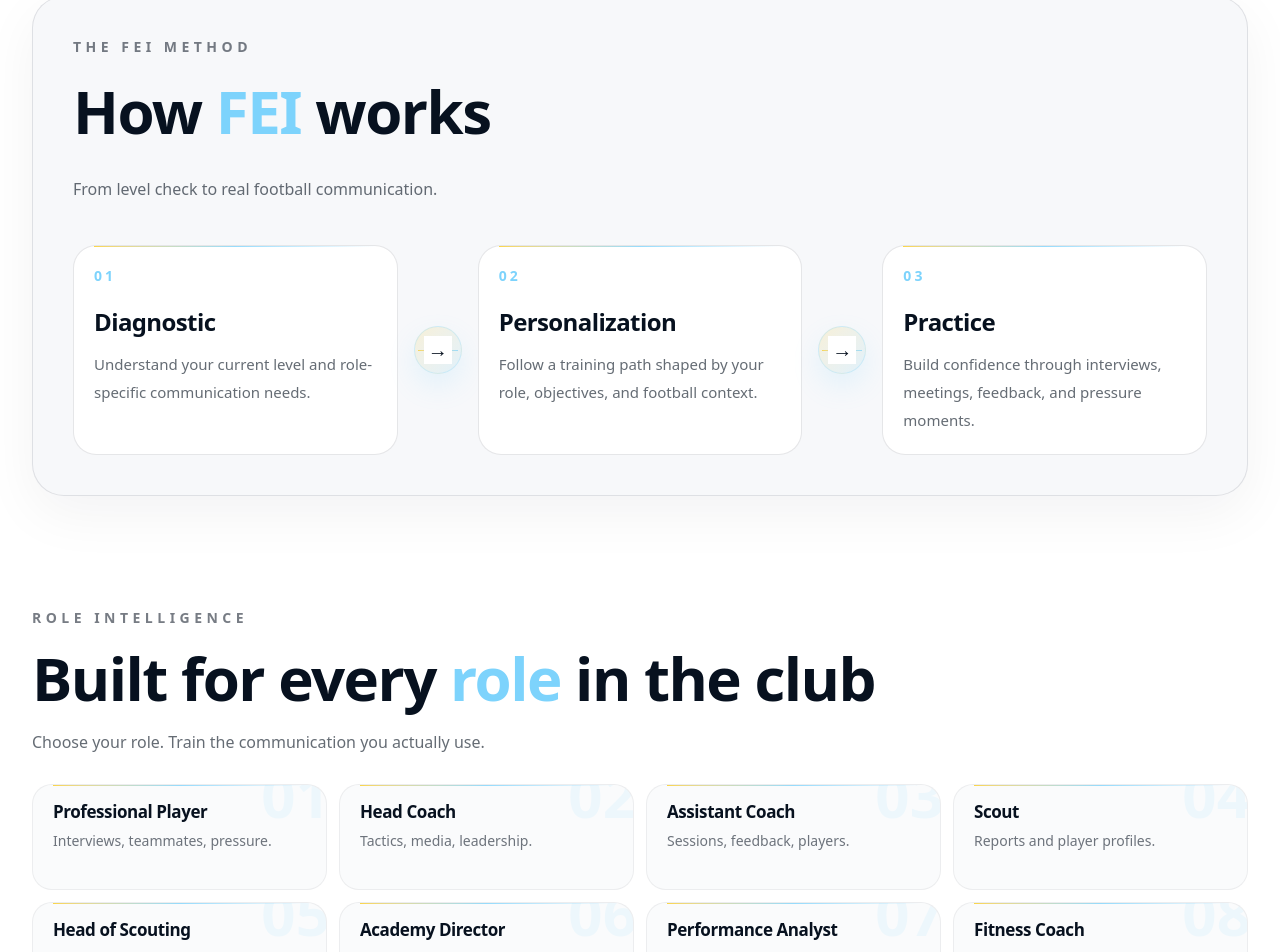
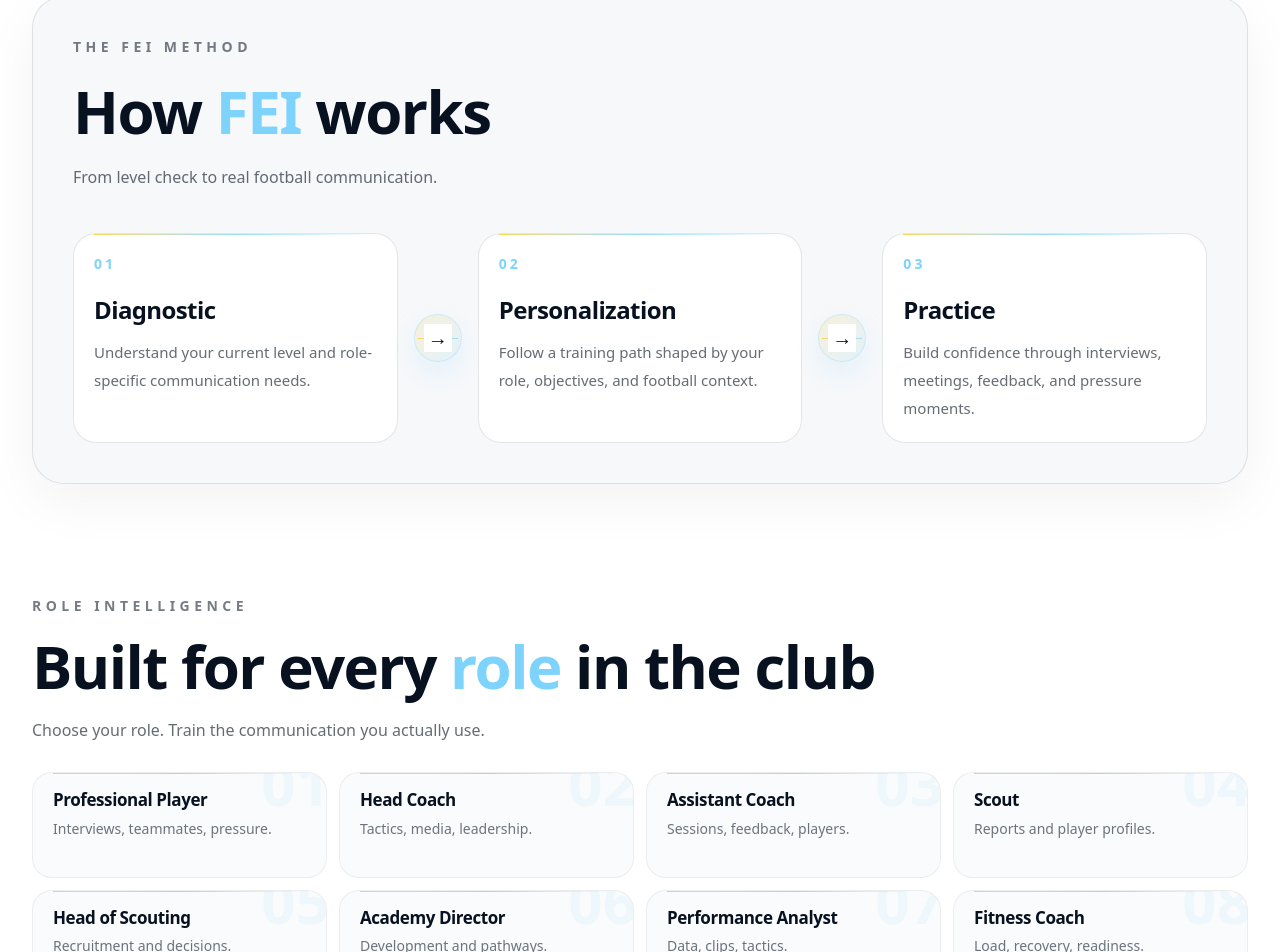
Before and after one commit to feifootball/fei-platform, a Next.js app: page / in a window 1280 px wide. Shown: the part 836-1788 px from the top of the page. Built offline with nearby package versions, Linux system fonts and the light colour scheme.

Commit message:
Tighten how it works tagline spacing

```diff
--- a/app/page.tsx
+++ b/app/page.tsx
@@ -277,7 +277,7 @@ export default function Home() {
                 )}
               </h2>
 
-              <p className="mt-8 max-w-2xl text-[15px] font-normal leading-7 text-fei-bg/62 sm:text-base sm:leading-8">
+              <p className="mt-5 max-w-2xl text-[15px] font-normal leading-7 text-fei-bg/62 sm:text-base sm:leading-8">
                 {lang === "en"
                   ? "From level check to real football communication."
                   : "Del diagnóstico inicial a la comunicación real del fútbol."}
```
